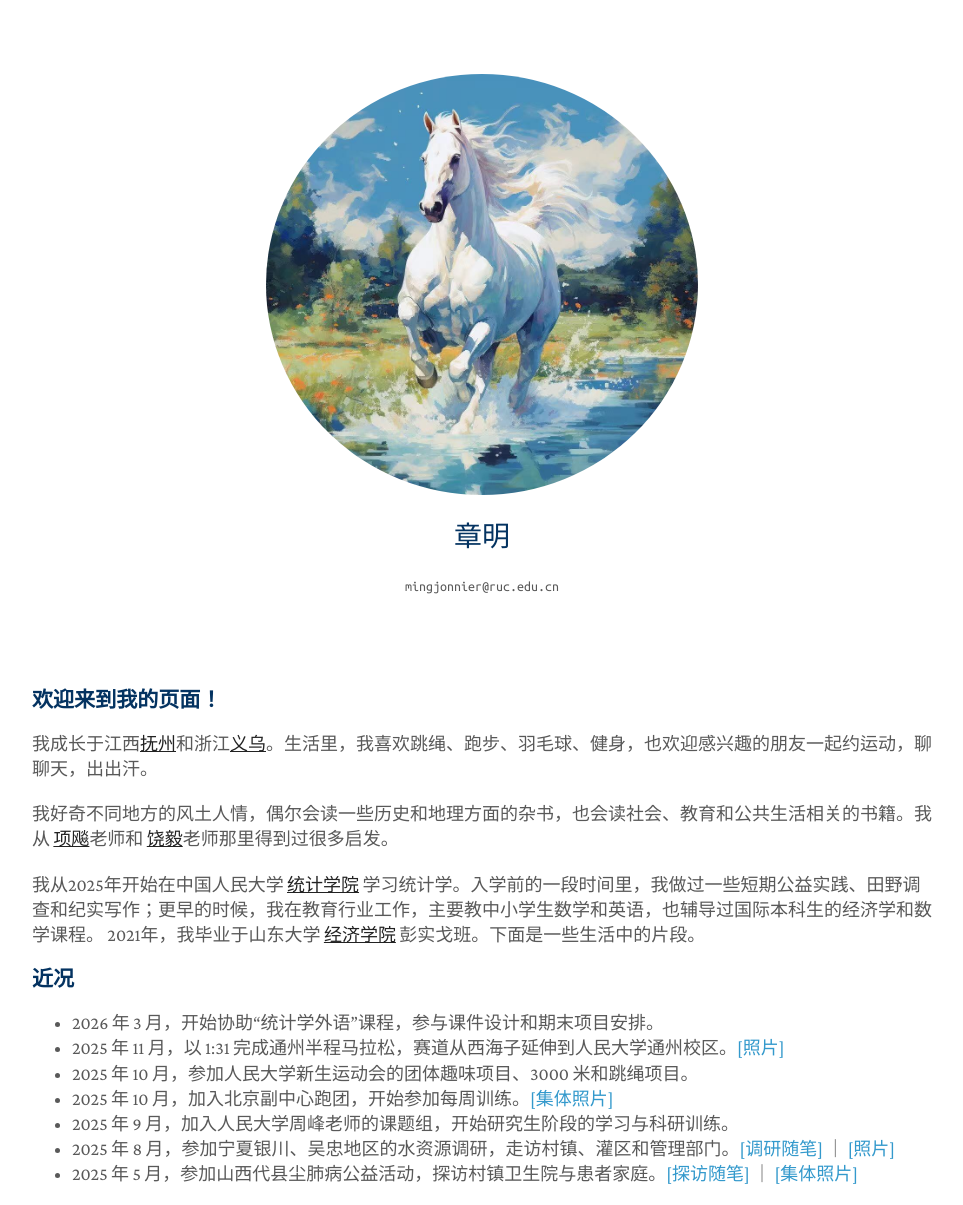
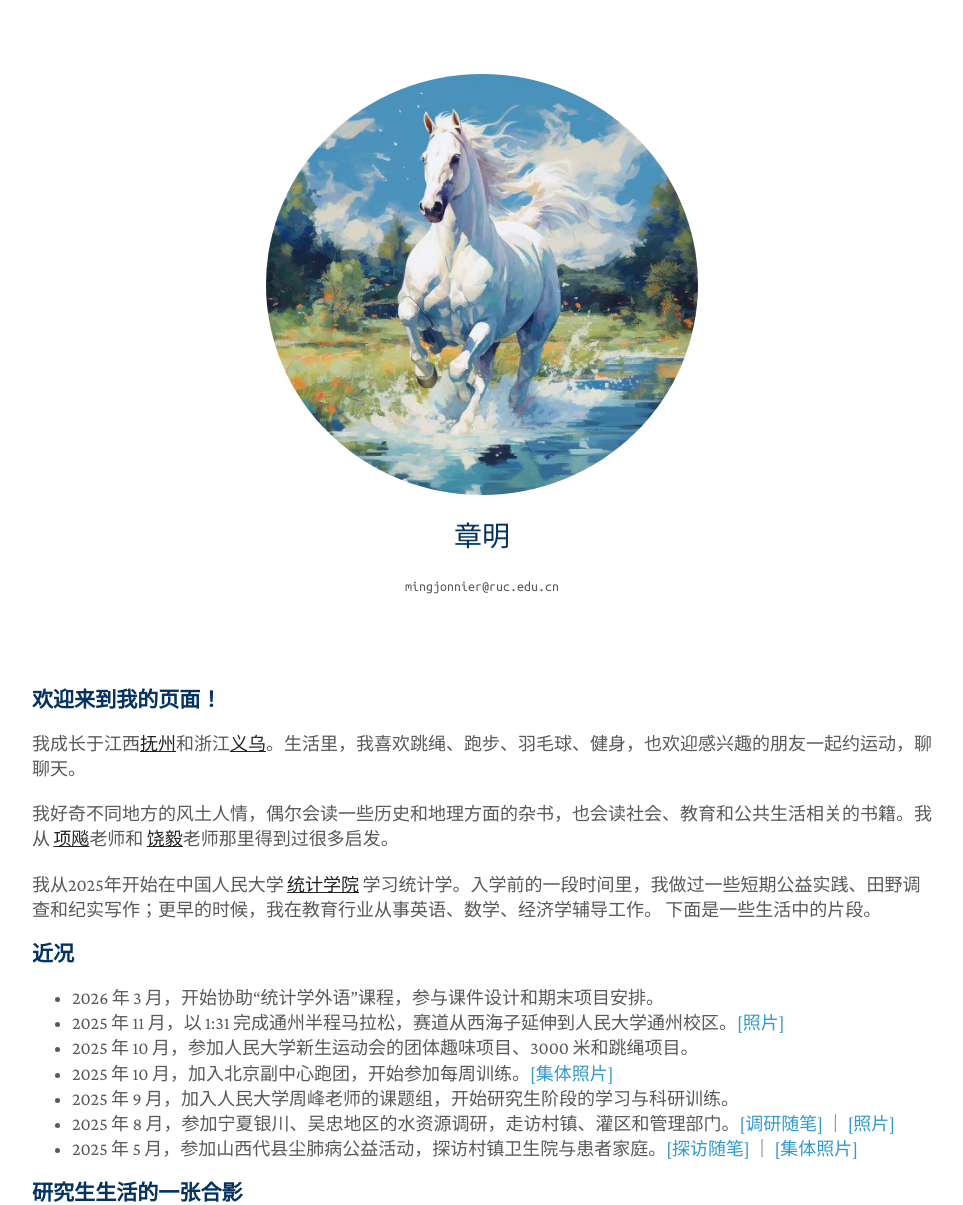
Before and after one commit to zhangming4153/zhangming4153.github.io, a Jekyll site: the page built from cn/index.md, in a window 1280 px wide. Shown: the top 1205 px of the page, without its empty margins (158-1121 px from the left). Built offline with Jekyll 4.4.1, drawn with Linux system fonts in a browser that asks for light colours; a style sheet for code colours, icons or effects is not loaded; grey boxes are pictures that could not be loaded.

Commit message:
Update index.md

```diff
--- a/cn/index.md
+++ b/cn/index.md
@@ -6,7 +6,7 @@ title: 章明
 ### 欢迎来到我的页面！
 
 <p>
-我成长于江西<a href="https://baike.baidu.com/item/抚州市/520352"><strong><u>抚州</u></strong></a>和浙江<a href="https://en.wikipedia.org/wiki/Yiwu"><strong><u>义乌</u></strong></a>。生活里，我喜欢跳绳、跑步、羽毛球、健身，也欢迎感兴趣的朋友一起约运动，聊聊天，出出汗。
+我成长于江西<a href="https://baike.baidu.com/item/抚州市/520352"><strong><u>抚州</u></strong></a>和浙江<a href="https://en.wikipedia.org/wiki/Yiwu"><strong><u>义乌</u></strong></a>。生活里，我喜欢跳绳、跑步、羽毛球、健身，也欢迎感兴趣的朋友一起约运动，聊聊天。
 </p>
 
 <p>
@@ -18,10 +18,8 @@ title: 章明
 <p>
 我从2025年开始在中国人民大学
 <a href="http://stat.ruc.edu.cn"><strong><u>统计学院</u></strong></a>
-学习统计学。入学前的一段时间里，我做过一些短期公益实践、田野调查和纪实写作；更早的时候，我在教育行业工作，主要教中小学生数学和英语，也辅导过国际本科生的经济学和数学课程。
-2021年，我毕业于山东大学
-<a href="https://www.econ.sdu.edu.cn"><strong><u>经济学院</u></strong></a>
-彭实戈班。下面是一些生活中的片段。
+学习统计学。入学前的一段时间里，我做过一些短期公益实践、田野调查和纪实写作；更早的时候，我在教育行业从事英语、数学、经济学辅导工作。
+下面是一些生活中的片段。
 </p>
 
 ### 近况
```
